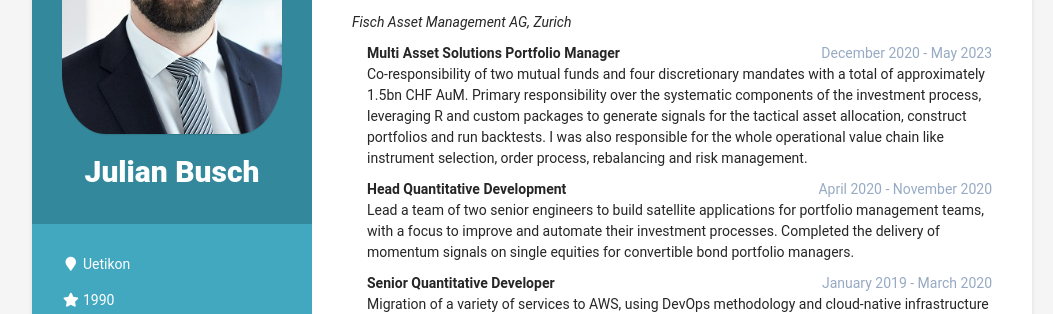
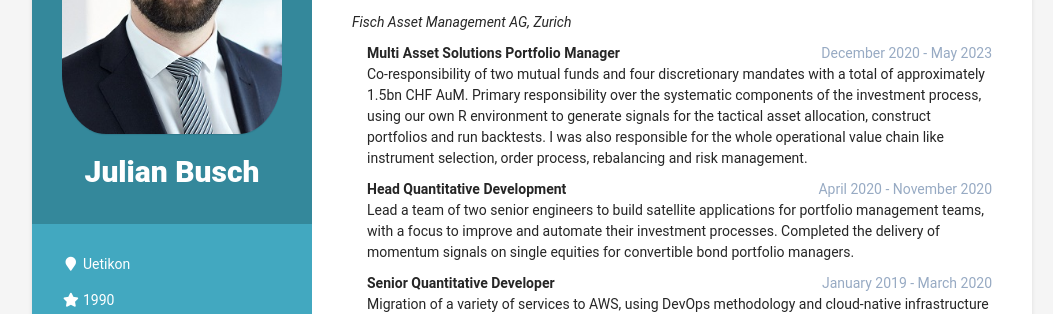
Before and after one commit to quantsch/quantsch.github.io, a Jekyll site: the page built from index.md, in a window 1280 px wide. Shown: the part 299-613 px from the top of the page, without its empty margins (108-1161 px from the left). Built offline with Jekyll 4.4.1, drawn with Linux system fonts in a browser that asks for light colours.

Commit message:
improve wording

```diff
--- a/_data/cv.yml
+++ b/_data/cv.yml
@@ -58,8 +58,8 @@ experiences:
                 time: December 2020 - May 2023
                 description: "Co-responsibility of two mutual funds and four discretionary mandates
                 with a total of approximately 1.5bn CHF AuM.
-                Primary responsibility over the systematic components of the investment process, leveraging
-                R and custom packages to generate signals for the tactical asset allocation, construct portfolios
+                Primary responsibility over the systematic components of the investment process, using
+                our own R environment to generate signals for the tactical asset allocation, construct portfolios
                 and run backtests. I was also responsible for the whole operational value chain like instrument selection,
                 order process, rebalancing and risk management."
               - title: Head Quantitative Development
```
